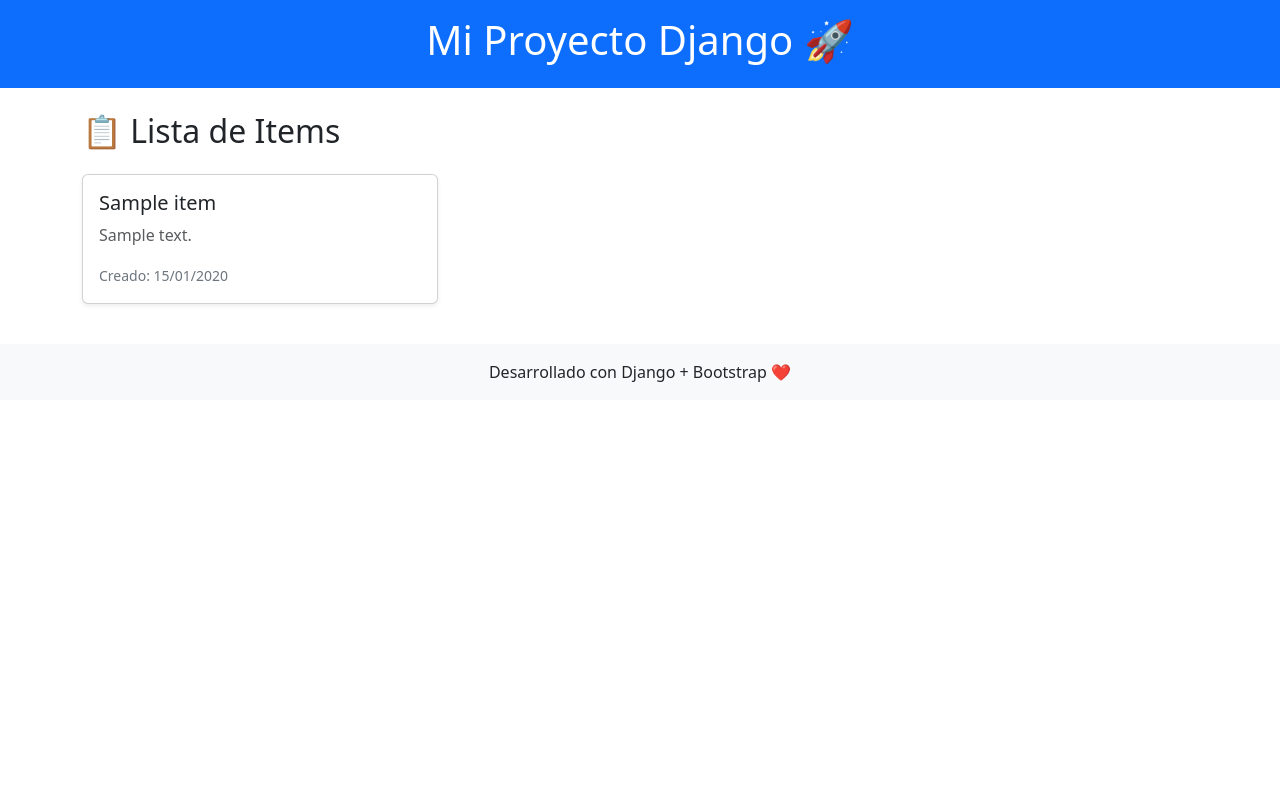
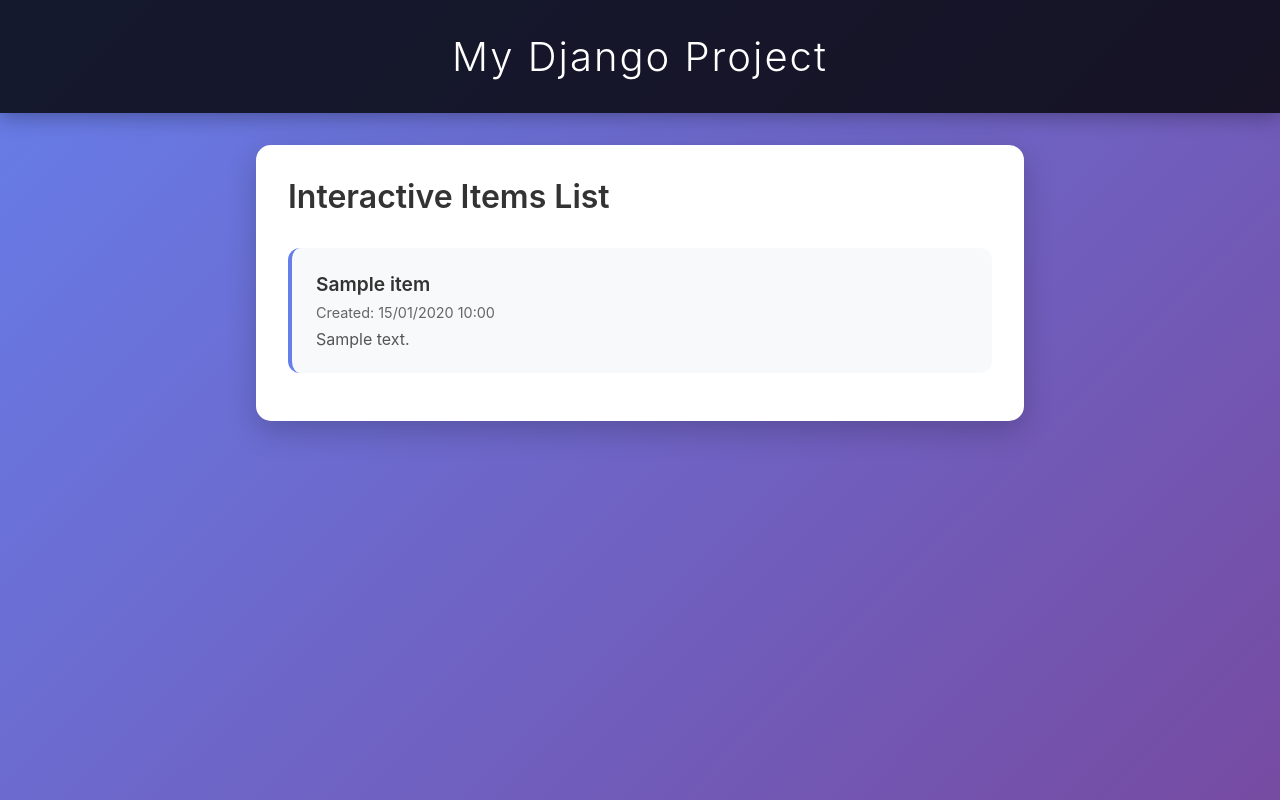
Before and after one commit to luistoledolafuente/Tecsup-Django, a Django app: template sem1/src/core/templates/core/item_list.html in a window 1280 px wide. Run offline with Django 5.2, Linux system fonts and the light colour scheme; the template is opened without the code that fills it: most values are stand-ins (such as "Sample title", 1, 10 or a date in 2020).

Commit message:
Modificación de templates

```diff
--- a/sem1/src/core/templates/base.html
+++ b/sem1/src/core/templates/base.html
@@ -1,30 +1,59 @@
 <!DOCTYPE html>
-<html lang="es">
+<html lang="en">
 <head>
+    <title>My Django Project</title>
     <meta charset="UTF-8">
     <meta name="viewport" content="width=device-width, initial-scale=1.0">
-    <title>Mi Proyecto Django</title>
-    <!-- Bootstrap CSS -->
-    <link
-      href="https://cdn.jsdelivr.net/npm/bootstrap@5.3.2/dist/css/bootstrap.min.css"
-      rel="stylesheet"
-    >
+    <style>
+        * {
+            margin: 0;
+            padding: 0;
+            box-sizing: border-box;
+        }
+
+        body {
+            font-family: -apple-system, BlinkMacSystemFont, 'Segoe UI', sans-serif;
+            background: linear-gradient(135deg, #667eea 0%, #764ba2 100%);
+            min-height: 100vh;
+        }
+
+        header {
+            background: rgba(0, 0, 0, 0.8);
+            color: white;
+            text-align: center;
+            padding: 2rem 0;
+            box-shadow: 0 4px 20px rgba(0, 0, 0, 0.3);
+        }
+
+        header h1 {
+            font-size: 2.5rem;
+            font-weight: 300;
+            letter-spacing: 2px;
+        }
+
+        main {
+            max-width: 800px;
+            margin: 2rem auto;
+            padding: 0 1rem;
+        }
+
+        .container {
+            background: white;
+            border-radius: 15px;
+            padding: 2rem;
+            box-shadow: 0 10px 30px rgba(0, 0, 0, 0.2);
+        }
+    </style>
 </head>
 <body>
-    <header class="bg-primary text-white text-center py-3">
-        <h1>Mi Proyecto Django 🚀</h1>
+    <header>
+        <h1>My Django Project</h1>
     </header>
-
-    <main class="container my-4">
-        {% block content %}
-        {% endblock %}
+    <main>
+        <div class="container">
+            {% block content %}
+            {% endblock %}
+        </div>
     </main>
-
-    <footer class="bg-light text-center py-3">
-        <p class="mb-0">Desarrollado con Django + Bootstrap ❤️</p>
-    </footer>
-
-    <!-- Bootstrap JS -->
-    <script src="https://cdn.jsdelivr.net/npm/bootstrap@5.3.2/dist/js/bootstrap.bundle.min.js"></script>
 </body>
 </html>
--- a/sem1/src/core/templates/core/item_list.html
+++ b/sem1/src/core/templates/core/item_list.html
@@ -1,25 +1,66 @@
 {% extends "base.html" %}
 
 {% block content %}
-  <h2 class="mb-4">📋 Lista de Items</h2>
+<style>
+    .page-title {
+        font-size: 2rem;
+        margin-bottom: 2rem;
+        color: #333;
+        text-align: left;
+        font-weight: 600;
+    }
 
-  {% if items %}
-    <div class="row">
-      {% for item in items %}
-        <div class="col-md-4 mb-3">
-          <div class="card shadow-sm">
-            <div class="card-body">
-              <h5 class="card-title">{{ item.name }}</h5>
-              <p class="card-text text-muted">{{ item.description }}</p>
-              <small class="text-secondary">Creado: {{ item.created_at|date:"d/m/Y" }}</small>
-            </div>
-          </div>
-        </div>
-      {% endfor %}
-    </div>
-  {% else %}
-    <div class="alert alert-info">
-      No hay items disponibles.
-    </div>
-  {% endif %}
+    .items-list {
+        list-style: none;
+    }
+
+    .item-card {
+        background: #f8f9fa;
+        border-radius: 12px;
+        margin-bottom: 1rem;
+        padding: 1.5rem;
+        border-left: 4px solid #667eea;
+        transition: all 0.3s ease;
+    }
+
+    .item-card:hover {
+        transform: translateX(5px);
+        box-shadow: 0 4px 15px rgba(0, 0, 0, 0.1);
+    }
+
+    .item-name {
+        font-size: 1.2rem;
+        font-weight: 600;
+        color: #333;
+        margin-bottom: 0.5rem;
+    }
+
+    .item-date {
+        color: #666;
+        font-size: 0.9rem;
+    }
+
+    .no-items {
+        text-align: center;
+        color: #666;
+        font-style: italic;
+        padding: 2rem;
+    }
+</style>
+
+<h1 class="page-title">Interactive Items List</h1>
+
+<ul class="items-list">
+    {% for item in items %}
+        <li class="item-card">
+            <div class="item-name">{{ item.name }}</div>
+            <div class="item-date">Created: {{ item.created_at|date:"d/m/Y H:i" }}</div>
+            {% if item.description %}
+                <div style="margin-top: 0.5rem; color: #555;">{{ item.description }}</div>
+            {% endif %}
+        </li>
+    {% empty %}
+        <li class="no-items">No items available.</li>
+    {% endfor %}
+</ul>
 {% endblock %}
```
